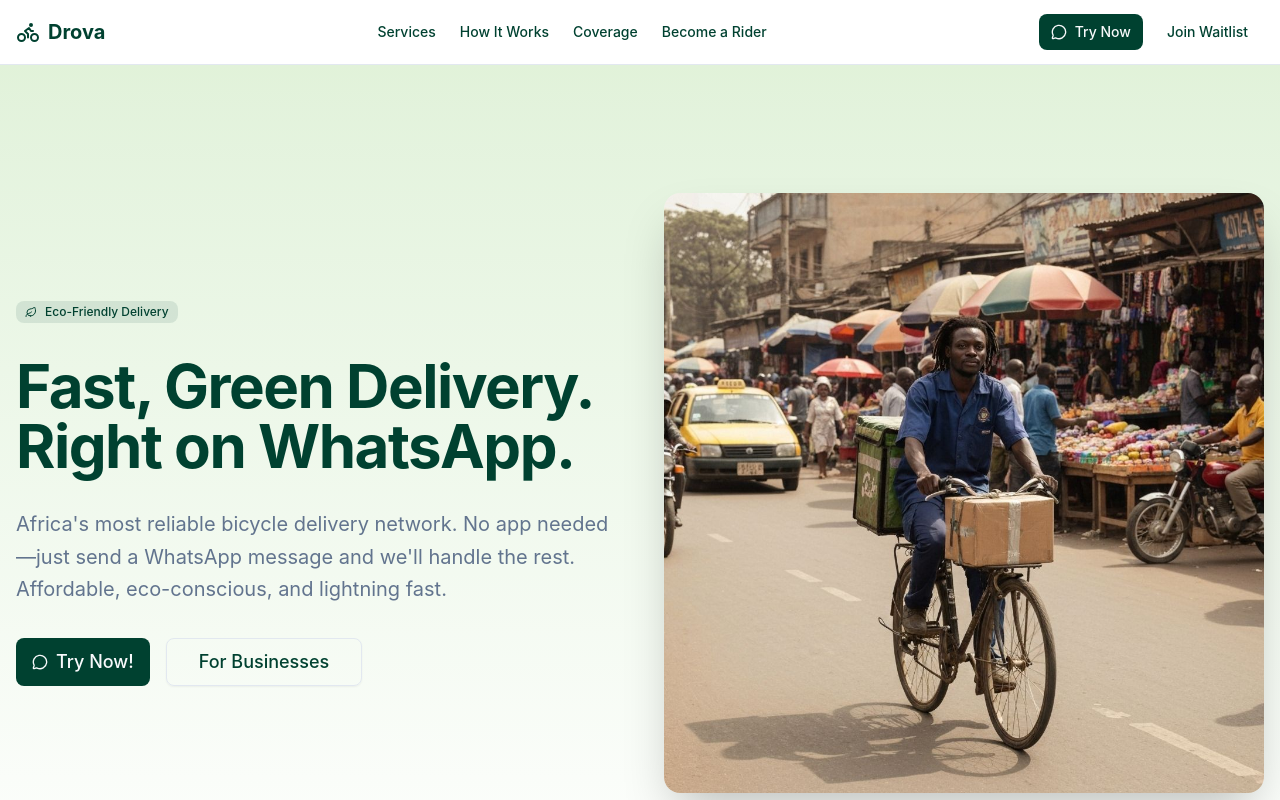
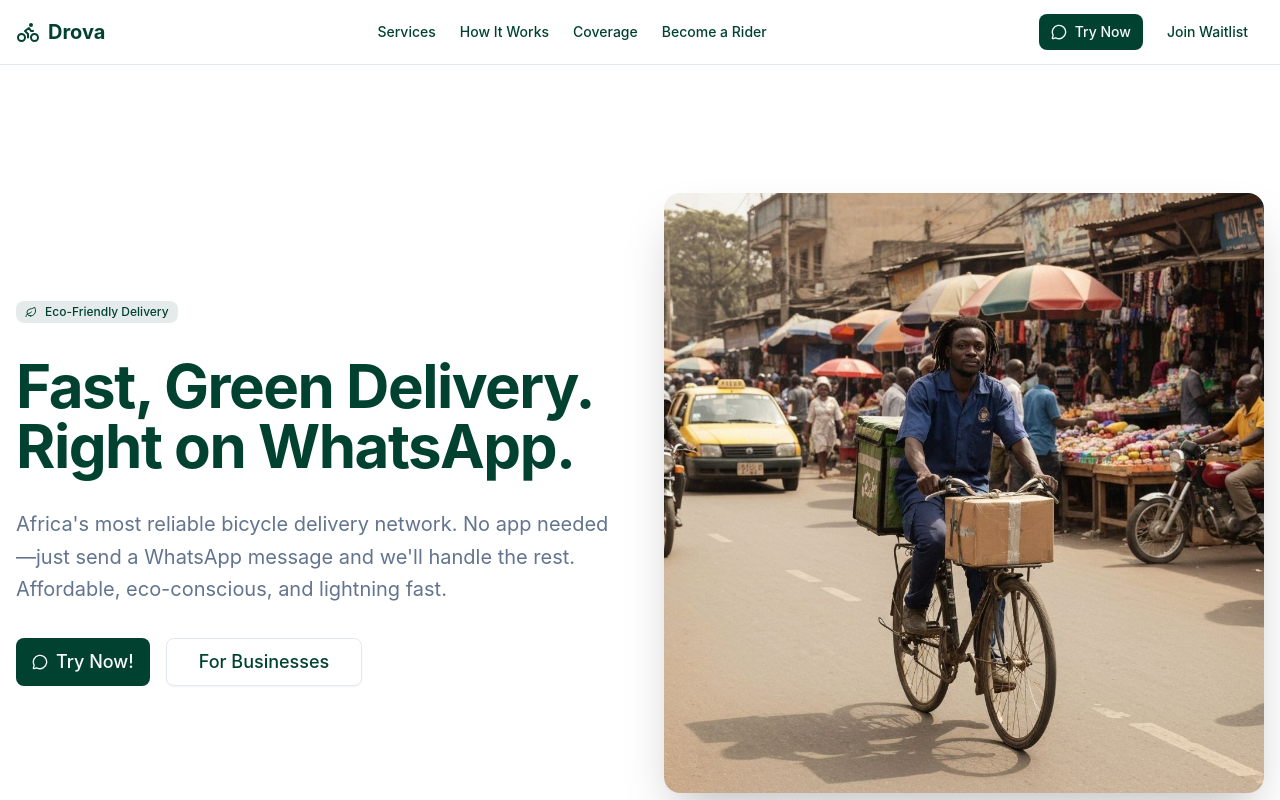
Before and after one commit to DrovaDev/FrontEnd, a React (Vite) app: page / in a window 1280 px wide. Shown: the top 800 px of the page. Built offline with nearby package versions, Linux system fonts and the light colour scheme.

Commit message:
Enhance Header component with waitlist link and update styles in LandingPage

```diff
--- a/src/components/Header.tsx
+++ b/src/components/Header.tsx
@@ -1,6 +1,6 @@
 // import { Link } from "@tanstack/react-router";
 import { motion } from "motion/react";
-import { Button } from "@/components/ui/button";
+import { Button, buttonVariants } from "@/components/ui/button";
 import { Bike, MessageCircle } from "lucide-react";
 
 export default function Header() {
@@ -38,11 +38,15 @@
                                 Try Now
                             </Button>
                         </motion.div>
+
                         <motion.div whileHover={{ scale: 1.05 }} whileTap={{ scale: 0.95 }}>
-                            <Button className="gap-2" variant="ghost">
-                                {/* <MessageCircle className="h-4 w-4" /> */}
+                            <a
+                                href="https://docs.google.com/forms/d/e/1FAIpQLSfY2JH5IuPygrrjdgvSR8Wwu6Bh9aPIsOuVdl-BsY6fR6jFBw/viewform?usp=dialog"
+                                className={`${buttonVariants({ variant: "ghost" })}`}
+                                target="_blank"
+                                rel="noreferrer">
                                 Join Waitlist
-                            </Button>
+                            </a>
                         </motion.div>
                     </div>
                 </div>
--- a/src/routes/index.tsx
+++ b/src/routes/index.tsx
@@ -152,7 +152,7 @@
     return (
         <div className="flex flex-col min-h-screen max-w-[1920px] mx-auto">
             {/* Hero Section */}
-            <section className="relative overflow-hidden bg-gradient-to-b from-secondary/20 to-background py-20 md:py-32">
+            <section className="relative overflow-hidden  py-20 md:py-32">
                 <div className="container mx-auto px-4">
                     <div className="grid lg:grid-cols-2 gap-12 items-center">
                         <motion.div initial="hidden" animate="visible" variants={staggerContainer} className="space-y-8">
```
